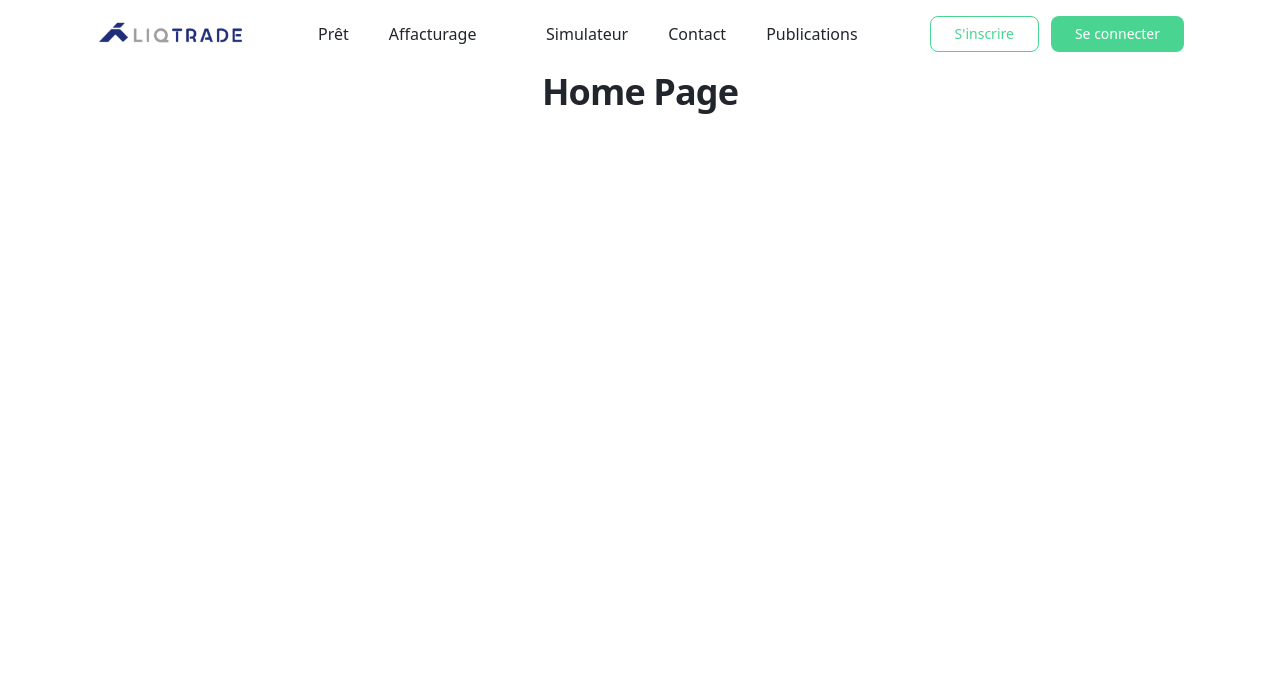
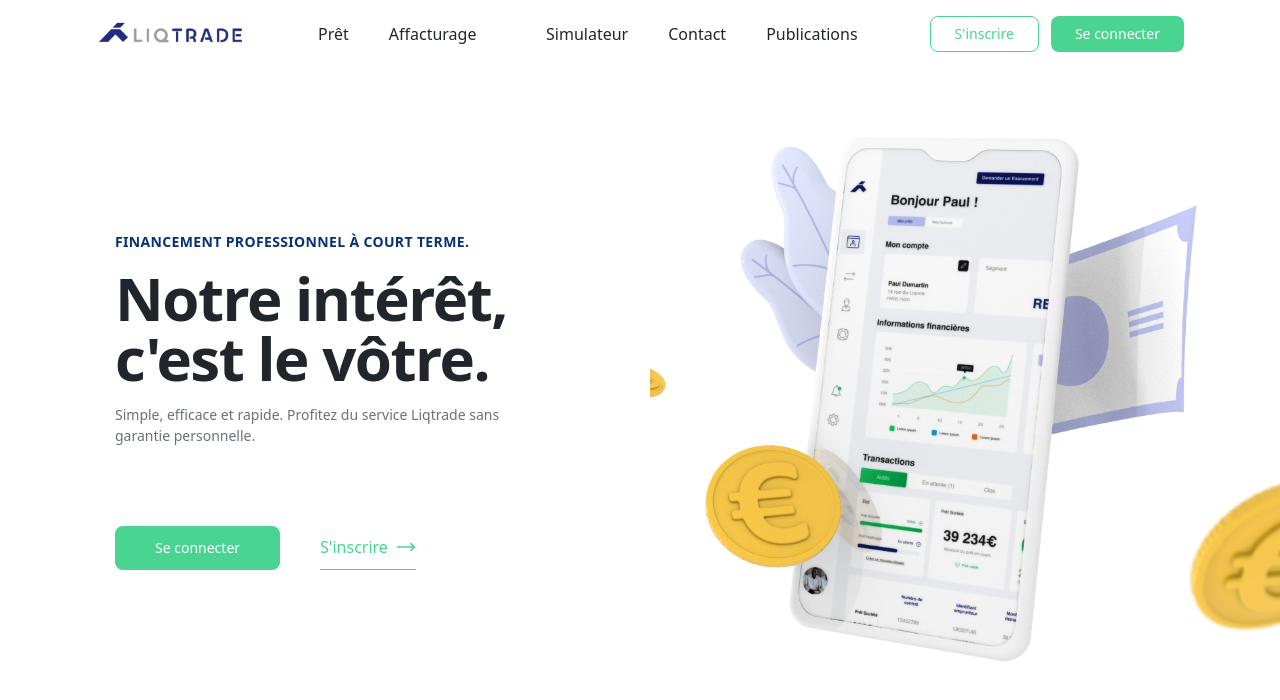
Before and after one commit to Noe-p/test-txstudio, a Next.js app in the folder frontend/: page /fr in a window 1280 px wide. Shown: the top 700 px of the page. Built offline with nearby package versions, Linux system fonts and the light colour scheme.

Commit message:
💄 Created Static Header

```diff
--- a/frontend/src/app/[locale]/layout.tsx
+++ b/frontend/src/app/[locale]/layout.tsx
@@ -4,7 +4,7 @@
 import { messages } from '@/i18n/config';
 import { IntlProvider } from 'next-intl';
 import { Inter } from 'next/font/google';
-import { ReactNode } from 'react';
+import { ReactNode, useEffect, useState } from 'react';
 import '../../static/styles/app.css';
 
 const inter = Inter({
@@ -18,7 +18,13 @@
 });
 
 export default function RootLayout({ children }: { children: ReactNode }) {
-  const timeZone = Intl.DateTimeFormat().resolvedOptions().timeZone;
+  const [timeZone, setTimeZone] = useState('UTC');
+
+  useEffect(() => {
+    if (typeof window !== 'undefined') {
+      setTimeZone(Intl.DateTimeFormat().resolvedOptions().timeZone);
+    }
+  }, []);
 
   return (
     <html lang={'fr'} className={inter.variable}>
--- /dev/null
+++ b/frontend/src/components/Header.tsx
@@ -0,0 +1,51 @@
+'use client';
+import { useTranslations } from 'next-intl';
+import Image from 'next/image';
+import { Button } from './ui/button';
+import { Col, Row } from './utils/Flex';
+import { Col1, Grid2 } from './utils/Grid';
+import { P14, Title } from './utils/Texts';
+
+export function Header(): React.JSX.Element {
+  const tCommons = useTranslations('common');
+  return (
+    <header className="w-full h-screen relative overflow-hidden">
+      <Grid2 className="h-full gap-0">
+        {/* Partie gauche - Textes et boutons */}
+        <Col1 className="flex items-center justify-center px-6 md:px-12 py-12">
+          <Col className="gap-20 max-w-100">
+            {/* Textes */}
+            <Col className="gap-4">
+              <P14 className="text-primary font-bold uppercase tracking-wide">
+                {tCommons('header.upTitle')}
+              </P14>
+              <Title>{tCommons('header.title')}</Title>
+              <P14 className="text-muted-foreground">{tCommons('header.subtitle')}</P14>
+            </Col>
+
+            {/* Boutons */}
+            <Row className="gap-4">
+              <Button size="lg">{tCommons('navbar.login')}</Button>
+              <Button variant="ghost" size="lg" className="px-0 mx-6">
+                {tCommons('navbar.signup')}
+              </Button>
+            </Row>
+          </Col>
+        </Col1>
+
+        {/* Partie droite - Image */}
+        <Col1 className="relative h-full flex items-center">
+          <div className="relative w-full h-2/3">
+            <Image
+              src="/header.webP"
+              alt="Header"
+              fill
+              className="object-cover object-center"
+              priority
+            />
+          </div>
+        </Col1>
+      </Grid2>
+    </header>
+  );
+}
--- a/frontend/src/components/pages/HomePage.tsx
+++ b/frontend/src/components/pages/HomePage.tsx
@@ -1,16 +1,13 @@
 'use client';
 
-import { useTranslations } from 'next-intl';
 import React from 'react';
+import { Header } from '../Header';
 import { Layout } from '../utils/Layout';
-import { H1 } from '../utils/Texts';
 
 export function HomePage(): React.JSX.Element {
-  const tCommons = useTranslations('common');
-
   return (
     <Layout>
-      <H1>{tCommons('home.name')}</H1>
+      <Header />
     </Layout>
   );
 }
--- a/frontend/src/components/ui/button.tsx
+++ b/frontend/src/components/ui/button.tsx
@@ -1,9 +1,8 @@
+import { cn } from '@/services/utils';
 import { Slot } from '@radix-ui/react-slot';
 import { cva, type VariantProps } from 'class-variance-authority';
+import { Loader2, MoveRight } from 'lucide-react';
 import * as React from 'react';
-
-import { cn } from '@/services/utils';
-import { Loader2 } from 'lucide-react';
 
 const buttonVariants = cva(
   'inline-flex text-primary items-center justify-center whitespace-nowrap rounded-lg text-sm font-medium ring-offset-background transition-colors focus-visible:outline-none focus-visible:ring-2 focus-visible:ring-ring focus-visible:ring-offset-2 disabled:pointer-events-none disabled:opacity-50',
@@ -14,7 +13,7 @@
         destructive: 'bg-destructive text-destructive-foreground hover:bg-destructive/90',
         outline: 'border text-success border-success bg-transparent hover:bg-success/10',
         secondary: 'bg-secondary text-secondary-foreground hover:bg-secondary/80',
-        ghost: 'hover:bg-accent hover:text-accent-foreground',
+        ghost: 'text-success border-b border-success rounded-none hover:opacity-80 gap-2 text-base',
         link: 'text-success underline-offset-4 hover:underline',
       },
       size: {
@@ -54,7 +53,10 @@
             {children}
           </>
         ) : (
-          children
+          <>
+            {children}
+            {variant === 'ghost' && <MoveRight className="h-5 w-5" />}
+          </>
         )}
       </Comp>
     );
--- a/frontend/src/components/utils/Layout.tsx
+++ b/frontend/src/components/utils/Layout.tsx
@@ -1,4 +1,3 @@
-'use client';
 import { Col } from '@/components/utils/Flex';
 import { cn } from '@/services/utils';
 import React, { ReactNode } from 'react';
@@ -28,7 +27,7 @@
 }
 
 const Page = ({ children, className }: PageProps) => (
-  <div className={cn('flex flex-col items-center min-h-screen pt-18 mb-5 md:mb-20', className)}>
+  <div className={cn('flex flex-col items-center min-h-screen mb-5 md:mb-20', className)}>
     {children}
   </div>
 );
--- a/frontend/src/components/utils/Texts.tsx
+++ b/frontend/src/components/utils/Texts.tsx
@@ -6,7 +6,7 @@
   ...props
 }: { children: React.ReactNode; className?: string } & React.HTMLProps<HTMLHeadingElement>) {
   return (
-    <h1 className={cn('scroll-m-20 text-6xl font-black uppercase', className)} {...props}>
+    <h1 className={cn('text-6xl font-bold tracking-tight leading-none', className)} {...props}>
       {children}
     </h1>
   );
--- a/frontend/src/i18n/fr/common.json
+++ b/frontend/src/i18n/fr/common.json
@@ -12,5 +12,10 @@
     "publications": "Publications",
     "signup": "S'inscrire",
     "login": "Se connecter"
+  },
+  "header": {
+    "upTitle": "FINANCEMENT PROFESSIONNEL À COURT TERME.",
+    "title": "Notre intérêt, c'est le vôtre.",
+    "subtitle": "Simple, efficace et rapide. Profitez du service Liqtrade sans garantie personnelle."
   }
 }
--- a/frontend/src/static/styles/app.css
+++ b/frontend/src/static/styles/app.css
@@ -16,7 +16,7 @@
     --popover-foreground: 218 15% 15%;
 
     /* Bleu fintech premium */
-    --primary: 217 92% 55%;
+    --primary: 217 92% 25%;
     --primary-foreground: 0 0% 100%;
 
     /* Secondaire */
```
Also changed, not shown: frontend/src/components/Medias/Image.tsx (+8 -8 lines), frontend/public/header.webP (added).
